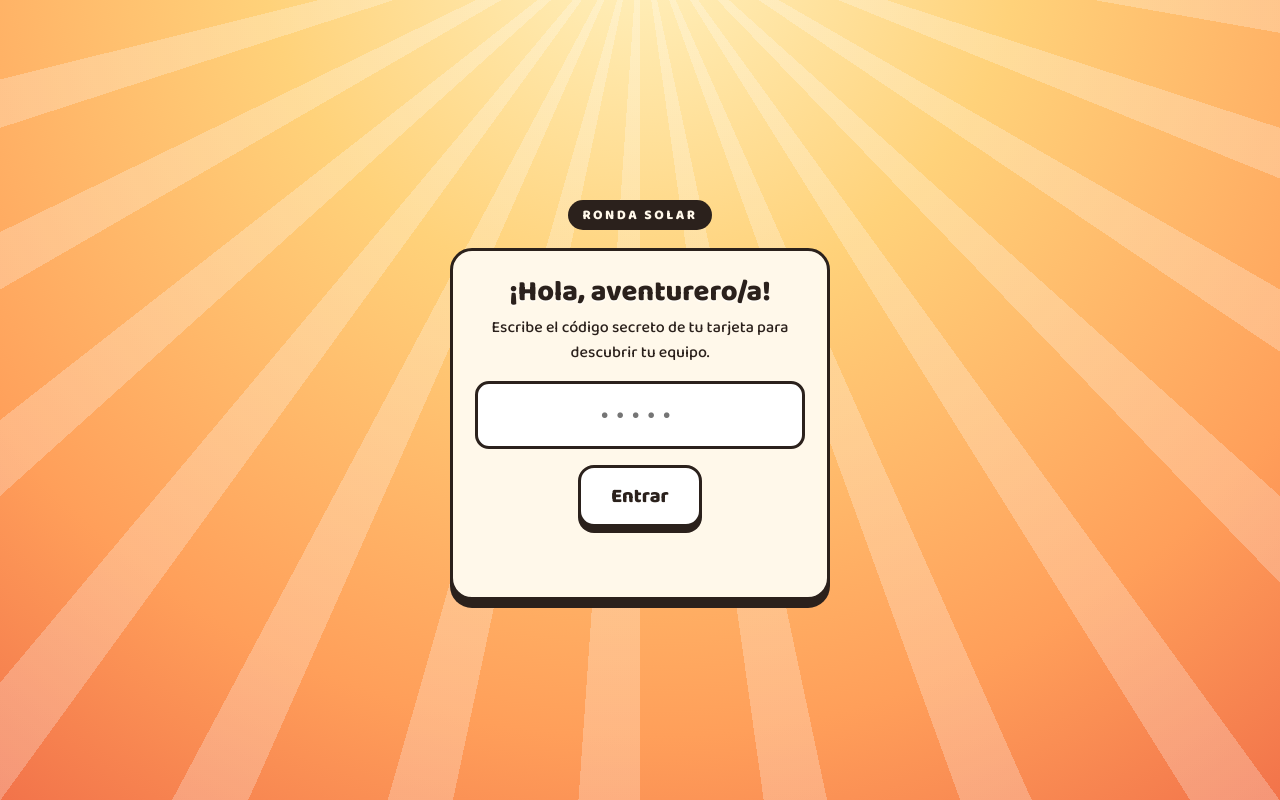
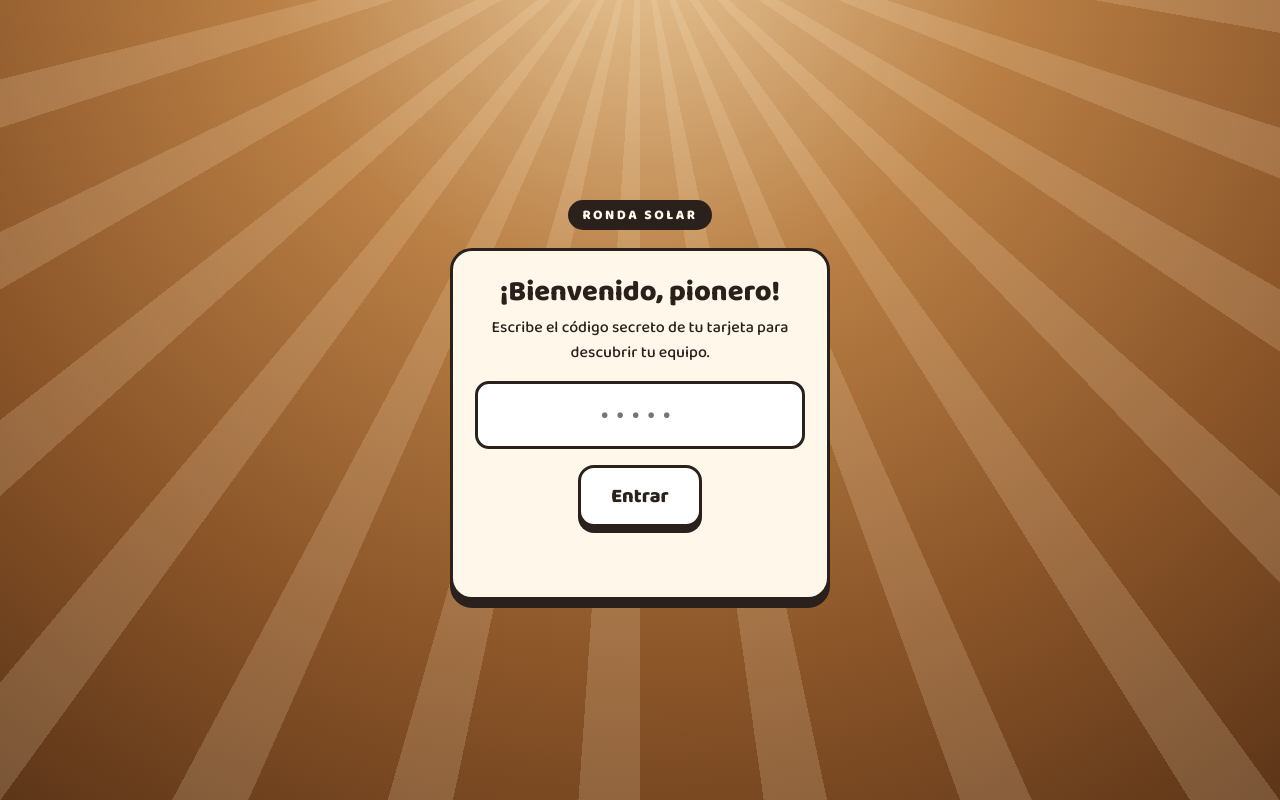
Before and after one commit to PaulaOlivan/ronda-solar, a plain HTML site: page index.html in a window 1280 px wide. Drawn offline with Linux system fonts and the light colour scheme.

Commit message:
Actualización pantalla inicio y fondo

```diff
--- a/index.html
+++ b/index.html
@@ -12,14 +12,15 @@
 *{box-sizing:border-box;margin:0;padding:0}
 html,body{height:100%}
 body{font-family:'Baloo 2',system-ui,sans-serif;color:var(--ink);overflow-x:hidden;
- background:radial-gradient(circle at 50% -10%,#fff3c4 0,#ffd27a 35%,#ff9f5a 75%,#f2734a 100%);background-attachment:fixed;min-height:100vh}
-body::before{content:"";position:fixed;inset:0;pointer-events:none;opacity:.25;
- background-image:repeating-conic-gradient(from 0deg at 50% -10%,#fff 0 4deg,transparent 4deg 12deg)}
+ background:radial-gradient(circle at 50% -10%,#e9c99a 0,#b97f45 35%,#8a5428 70%,#5c3518 100%);background-attachment:fixed;min-height:100vh}
+body::before{content:"";position:fixed;inset:0;pointer-events:none;opacity:.18;
+ background-image:repeating-conic-gradient(from 0deg at 50% -10%,#ffe7c2 0 4deg,transparent 4deg 12deg)}
 .screen{position:relative;min-height:100vh;display:none;flex-direction:column;align-items:center;justify-content:center;padding:28px 18px;text-align:center;gap:18px}
 .screen.on{display:flex;animation:fade .6s ease}
 @keyframes fade{from{opacity:0;transform:translateY(12px)}to{opacity:1;transform:none}}
 .tag{font-weight:800;letter-spacing:.18em;text-transform:uppercase;font-size:.85rem;background:var(--ink);color:var(--paper);padding:4px 14px;border-radius:99px}
-h1{font-size:clamp(1.7rem,6vw,2.8rem);line-height:1.1;font-weight:800;max-width:640px;text-shadow:0 2px 0 rgba(255,255,255,.5)}
+h1{font-size:clamp(1.7rem,6vw,2.8rem);line-height:1.1;font-weight:800;max-width:640px;color:var(--paper);text-shadow:0 3px 0 rgba(43,33,28,.55)}
+.panel h1{color:var(--ink);text-shadow:none}
 h1 .name{color:#fff;-webkit-text-stroke:2px var(--ink);paint-order:stroke fill;display:inline-block;animation:wob 2.4s ease-in-out infinite}
 @keyframes wob{50%{transform:rotate(-3deg) scale(1.06)}}
 .btn{font:inherit;font-weight:800;font-size:1.25rem;border:3px solid var(--ink);background:#fff;color:var(--ink);padding:12px 30px;border-radius:16px;
@@ -35,7 +36,7 @@ input{font:inherit;font-size:1.8rem;font-weight:800;letter-spacing:.3em;text-ali
 .err{color:#b3261e;font-weight:700;min-height:1.4em}
 /* orbit */
 .orbit-wrap{position:relative;width:min(78vw,340px);aspect-ratio:1}
-.orbit-wrap::before{content:"";position:absolute;inset:12%;border:3px dashed rgba(43,33,28,.35);border-radius:50%}
+.orbit-wrap::before{content:"";position:absolute;inset:12%;border:3px dashed rgba(255,240,215,.45);border-radius:50%}
 .sun{position:absolute;inset:31%;border-radius:50%;background:radial-gradient(circle,#fff6c9 0,#ffd23f 55%,#ffa62b 100%);
  border:3px solid var(--ink);display:grid;place-items:center;font-size:clamp(2.5rem,12vw,4.2rem);font-weight:800;animation:glow 2s ease-in-out infinite}
 @keyframes glow{50%{box-shadow:0 0 0 14px rgba(255,255,255,.35),0 0 40px 10px #fff3a0}}
@@ -58,8 +59,8 @@ input{font:inherit;font-size:1.8rem;font-weight:800;letter-spacing:.3em;text-ali
 .prize .t2{font-size:clamp(2rem,9vw,2.8rem);font-weight:800;line-height:1}
 #scratch{position:absolute;inset:0;width:100%;height:100%;touch-action:none;cursor:grab;transition:opacity .8s}
 #scratch.gone{opacity:0;pointer-events:none}
-.hint{font-weight:700;font-size:1.1rem}
-.after{display:none;flex-direction:column;align-items:center;gap:8px}
+.hint{font-weight:700;font-size:1.1rem;color:var(--paper)}
+.after{color:var(--paper);text-shadow:0 2px 0 rgba(43,33,28,.5);display:none;flex-direction:column;align-items:center;gap:8px}
 .after.on{display:flex;animation:fade .6s ease}
 .after h2{font-size:clamp(1.5rem,6vw,2.2rem);line-height:1.1}
 .won .card{animation:boing .7s ease}
@@ -74,7 +75,7 @@ input{font:inherit;font-size:1.8rem;font-weight:800;letter-spacing:.3em;text-ali
 <section class="screen" id="s-code">
   <span class="tag">Ronda Solar</span>
   <div class="panel">
-    <h1 style="font-size:1.8rem">¡Hola, aventurero/a!</h1>
+    <h1 style="font-size:1.8rem">¡Bienvenido, pionero!</h1>
     <p>Escribe el código secreto de tu tarjeta para descubrir tu equipo.</p>
     <input id="code" maxlength="5" autocomplete="off" autocapitalize="characters" spellcheck="false" placeholder="·····">
     <button class="btn" id="go">Entrar</button>
```
